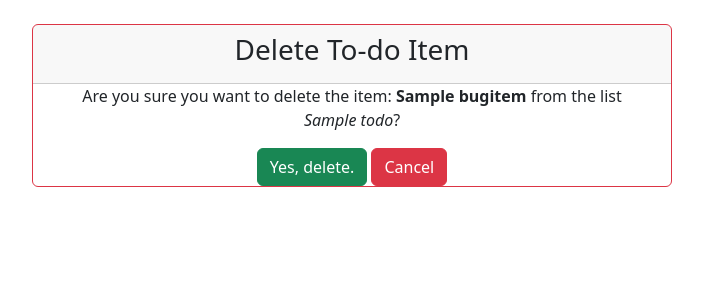
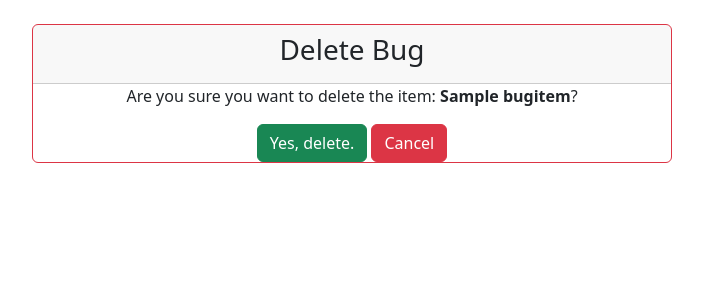
Before and after one commit to jennyscowcroft/bug_tracker, a Django app: template tracker_app/templates/tracker_app/bugitem_confirm_delete.html in a window 1280 px wide. Shown: the part 56-356 px from the top of the page, without its empty margins (288-991 px from the left). Run offline with Django 4.2, Linux system fonts and the light colour scheme; tables that the repository leaves empty hold one stand-in row (values such as "Sample post"); the template is opened without the code that fills it: values that come from a table or form of the project are taken from there, most other values are stand-ins (such as "Sample title", 1, 10 or a date in 2020); some libraries are stand-ins or nearby versions.

Commit message:
Fix delete bug links

```diff
--- a/tracker_app/templates/tracker_app/bugitem_confirm_delete.html
+++ b/tracker_app/templates/tracker_app/bugitem_confirm_delete.html
@@ -4,11 +4,10 @@
 {% block content %}
 <div class="card text-center w-50 mx-auto border-danger">
     <div class="card-header text-center">
-        <h3 class="px-4">Delete To-do Item</h3>
+        <h3 class="px-4">Delete Bug</h3>
     </div>
 
-    <p class="px-4">Are you sure you want to delete the item: <b>{{ object.title }}</b>
-       from the list <i>{{ todo_list.title }}</i>?</p>
+    <p class="px-4">Are you sure you want to delete the item: <b>{{ object.title }}</b>?</p>
 
     <form method="POST" class="px-4">
         {% csrf_token %}
@@ -21,7 +20,7 @@
             value="Cancel"
             type="button"
             class="btn btn-danger"
-            onclick="location.href='{% url "list" todo_list.id %}';">
+            onclick="location.href='{% url "project" object.project_id %}';">
     </form>
 </div>
 
--- a/tracker_app/templates/tracker_app/projectlist_confirm_delete.html
+++ b/tracker_app/templates/tracker_app/projectlist_confirm_delete.html
@@ -9,7 +9,7 @@
         <h3>Delete List</h3>
     </div>
 
-    <p>Are you sure you want to delete the list <i>{{ object.title }}</i>?</p>
+    <p>Are you sure you want to delete the project <i>{{ object.title }}</i>?</p>
 
     <form method="POST">
         {% csrf_token %}
```
